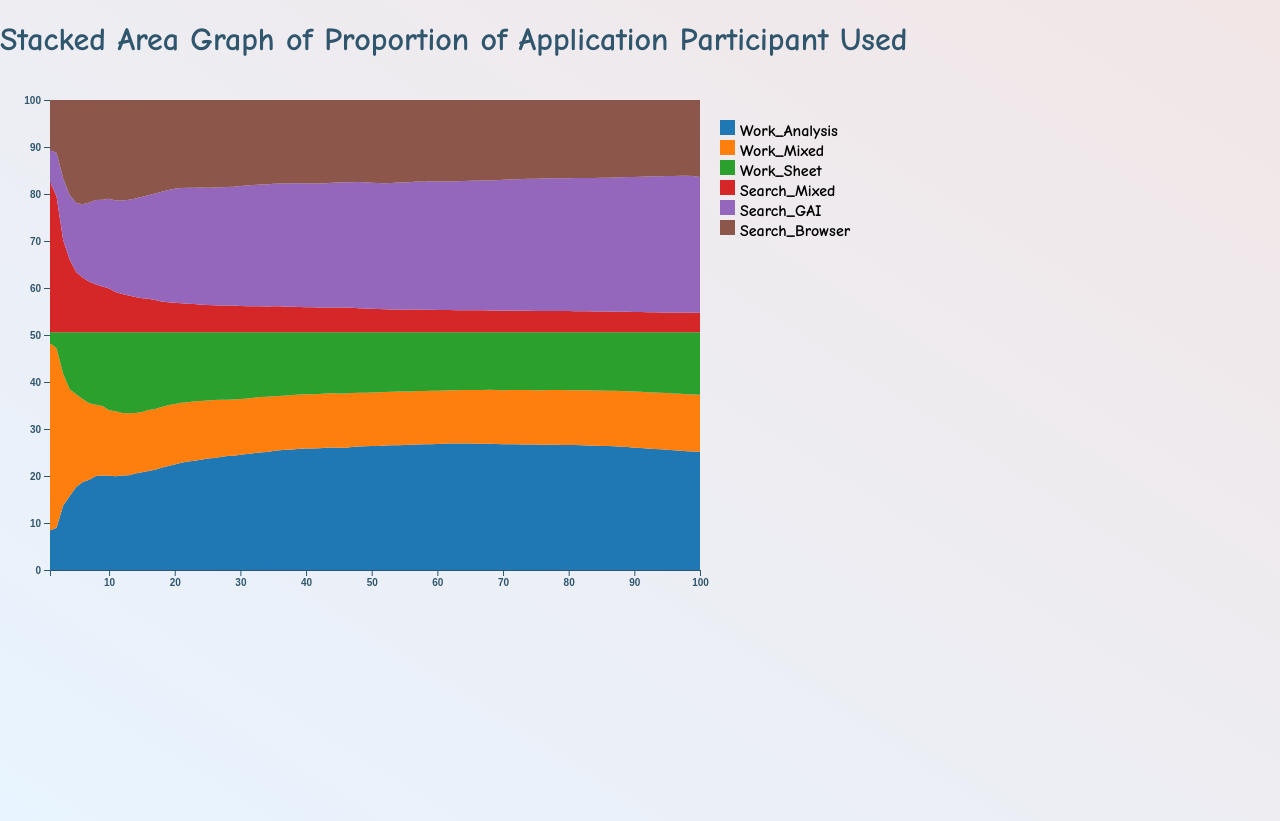
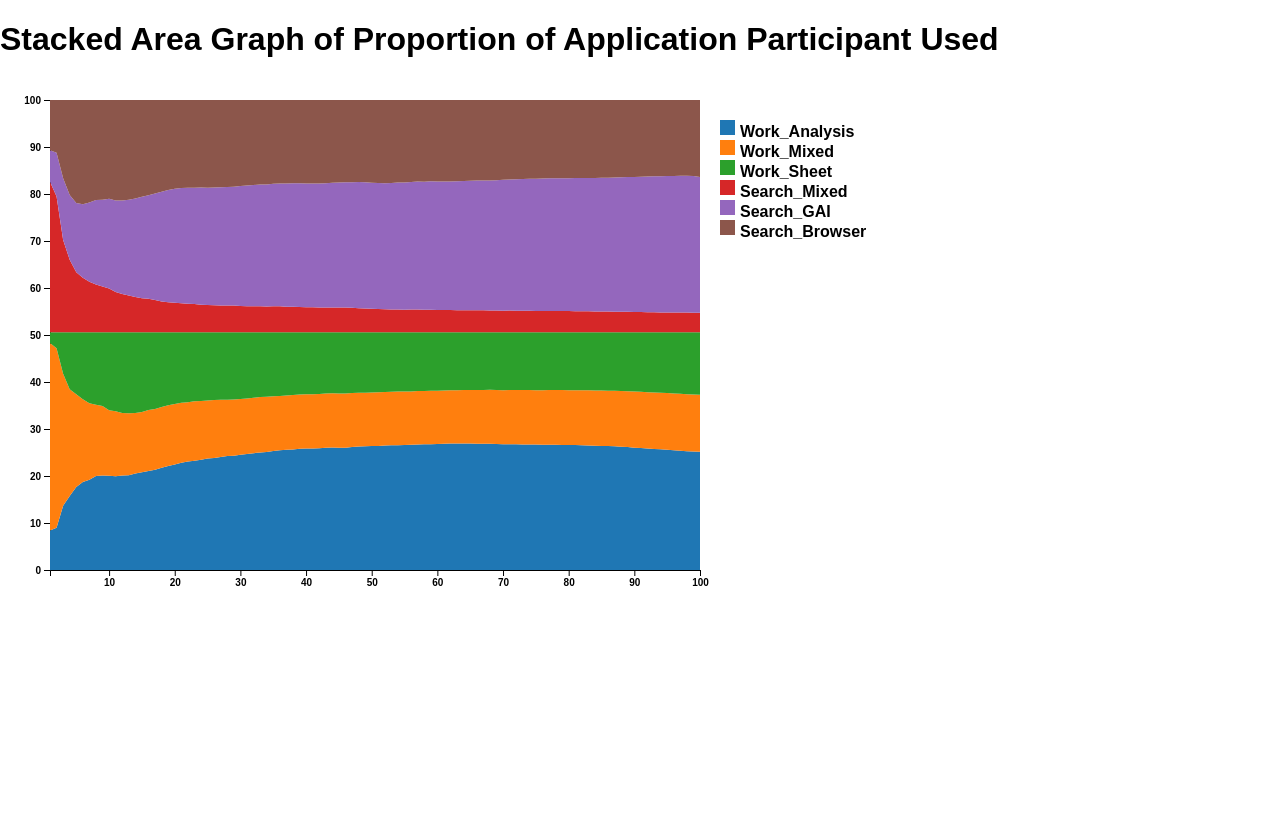
Before and after one commit to yichichung/Data_Visualization_Final_Project, a plain HTML site: page stacked_area_chart/stack_area_chart.html in a window 1280 px wide. Drawn offline with nearby package versions, Linux system fonts and the light colour scheme.

Commit message:
Update style.css

```diff
--- a/stacked_area_chart/style.css
+++ b/stacked_area_chart/style.css
@@ -1,13 +1,11 @@
 body {
-    font-family: "Comic Sans MS", sans-serif;
+    font-family: "Ariel", sans-serif;
     font-weight: bold;
     height: auto; /* 允許高度根據內容增長 */
     min-height: 100vh; /* 確保最小高度為視口高度 */
     margin: 0;
-    background: linear-gradient(to top right, #E8F4FF, #F2E6E6);
     background-size: cover; /* 覆蓋整個背景 */
     background-repeat: no-repeat; /* 不重複背景 */
-    color: #30566E;
 }
 
 .container {
```
